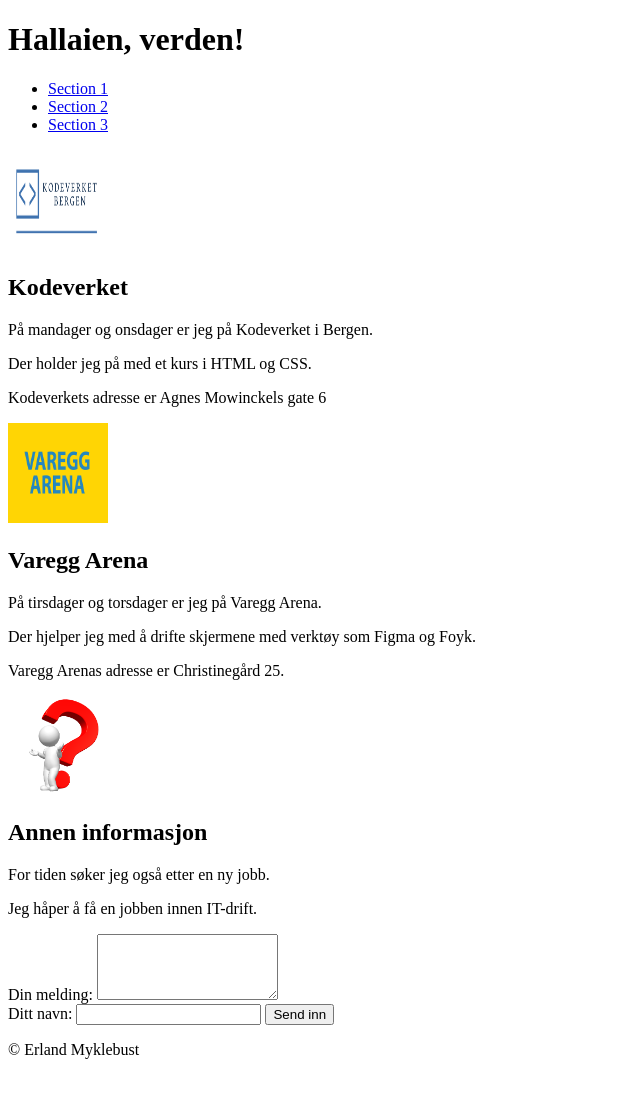
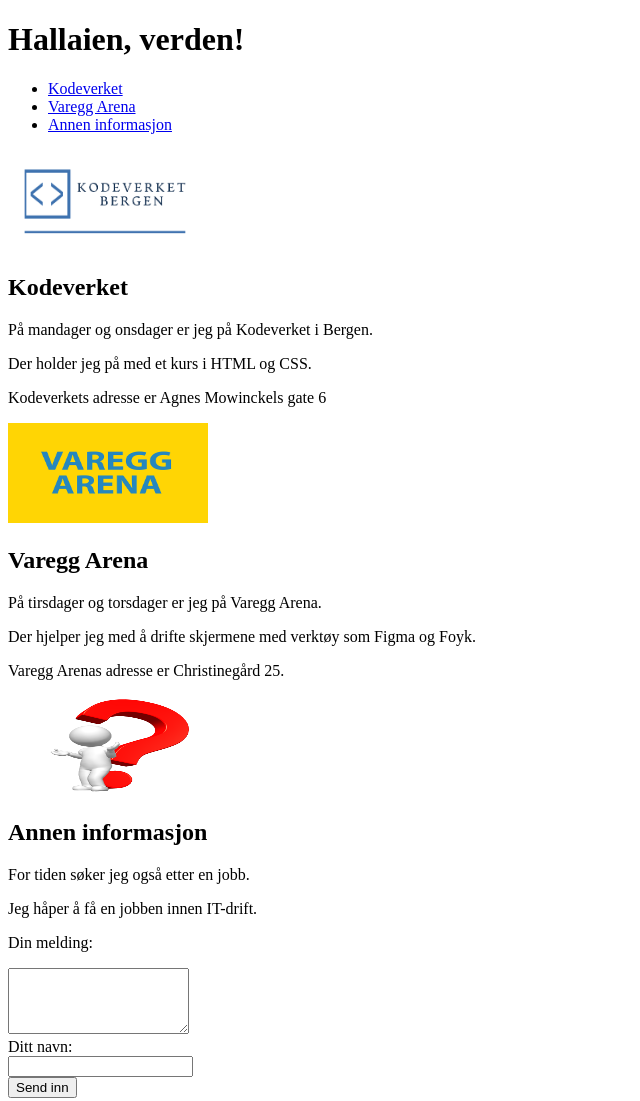
Before and after one commit to Kodeverket-AS/course-webdev-basics, a plain HTML site: page 1_HTML/index.html in a window 1280 px wide. Shown: the top 1101 px of the page, without its empty margins (0-640 px from the left). Before the commit the page ends 1075 px from the top, so only its background shows below. Drawn offline with Linux system fonts and the light colour scheme.

Commit message:
Renamed the nav elements and made the form look nicer

```diff
--- a/1_HTML/index.html
+++ b/1_HTML/index.html
@@ -11,38 +11,40 @@
     </header>
     <nav>
         <ul>
-            <li><a href="#section1">Section 1</a></li>
-            <li><a href="#section2">Section 2</a></li>
-            <li><a href="#section3">Section 3</a></li>
+            <li><a href="#section1">Kodeverket</a></li>
+            <li><a href="#section2">Varegg Arena</a></li>
+            <li><a href="#section3">Annen informasjon</a></li>
         </ul>
     </nav>
     <main>
         <section id="section1">
-            <img src="logoHorizontal.png" alt="Kodeverkets logo" width="100" height="100">
+            <img src="logoHorizontal.png" alt="Kodeverkets logo" width="200" height="100">
             <h2>Kodeverket</h2>
             <p>På mandager og onsdager er jeg på Kodeverket i Bergen.</p>
             <p>Der holder jeg på med et kurs i HTML og CSS.</p>
             <p>Kodeverkets adresse er Agnes Mowinckels gate 6</p>
         </section>
         <section id="section2">
-            <img src="Varegg_logo.png" alt="Varegg Arenas logo" width="100" height="100">
+            <img src="Varegg_logo.png" alt="Varegg Arenas logo" width="200" height="100">
             <h2>Varegg Arena</h2>
             <p>På tirsdager og torsdager er jeg på Varegg Arena.</p>
             <p>Der hjelper jeg med å drifte skjermene med verktøy som Figma og Foyk.</p>
             <p>Varegg Arenas adresse er Christinegård 25.</p>
         </section>
         <section id="section3">
-            <img src="question_mark.png" alt="En grå figur som står foran et spørsmålstegn" width="100" height="100">
+            <img src="question_mark.png" alt="En grå figur som står foran et spørsmålstegn" width="200" height="100">
             <h2>Annen informasjon</h2>
-            <p>For tiden søker jeg også etter en ny jobb.</p>
+            <p>For tiden søker jeg også etter en jobb.</p>
             <p>Jeg håper å få en jobben innen IT-drift.</p>
         </section>
     <form action="/submit">
-        <label for="message">Din melding:</label>
+        <p><label for="message">Din melding:</label></p>
         <textarea id="message" name="message-input" rows="4" col="50" required></textarea>
         <br>
         <label for="name">Ditt navn:</label>
+        <br>
         <input type="text" id="name" name="name-input" required>
+        <br>
         <button type="submit"> Send inn</button>
     </form>
     <footer>
```
